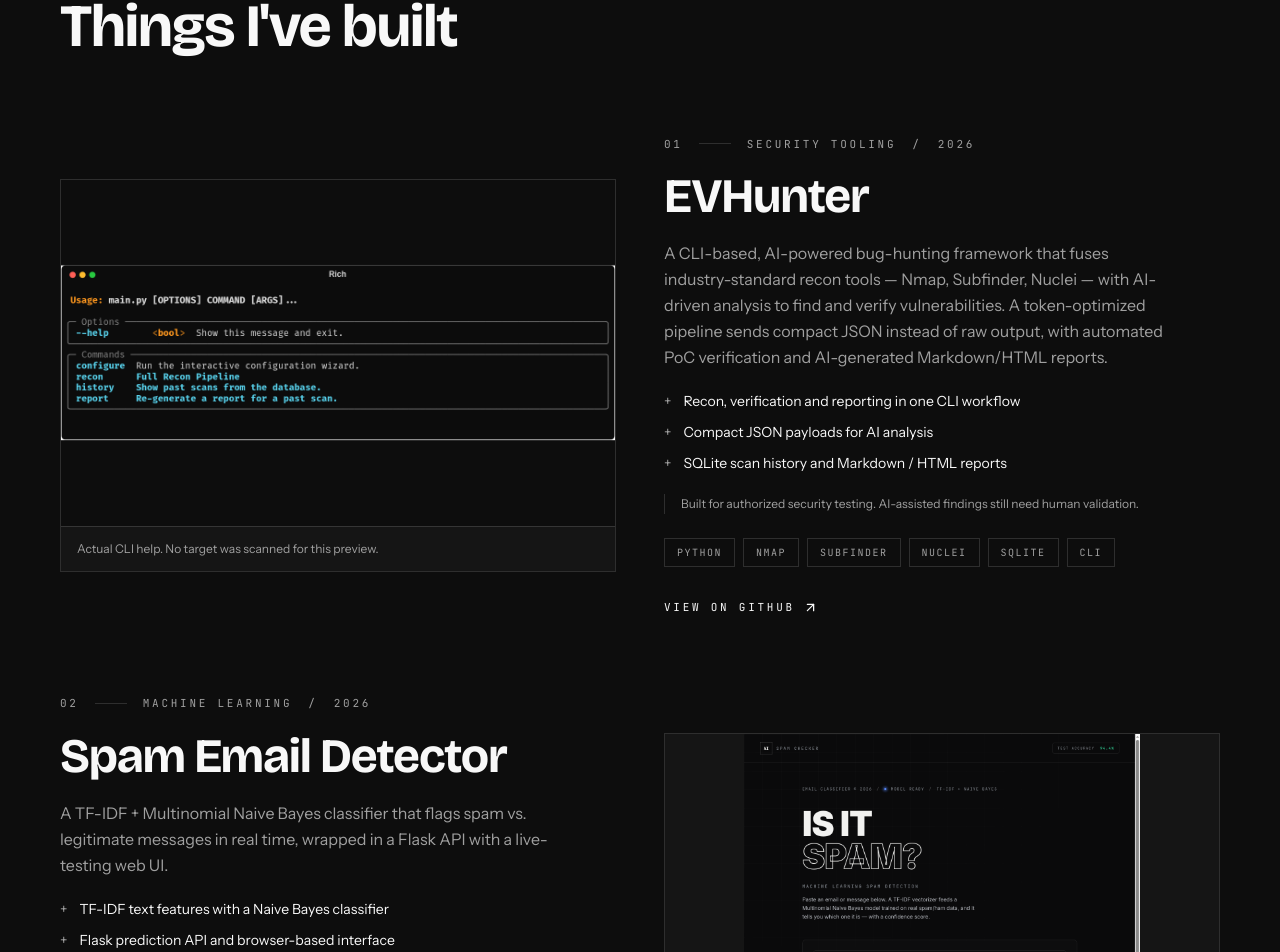
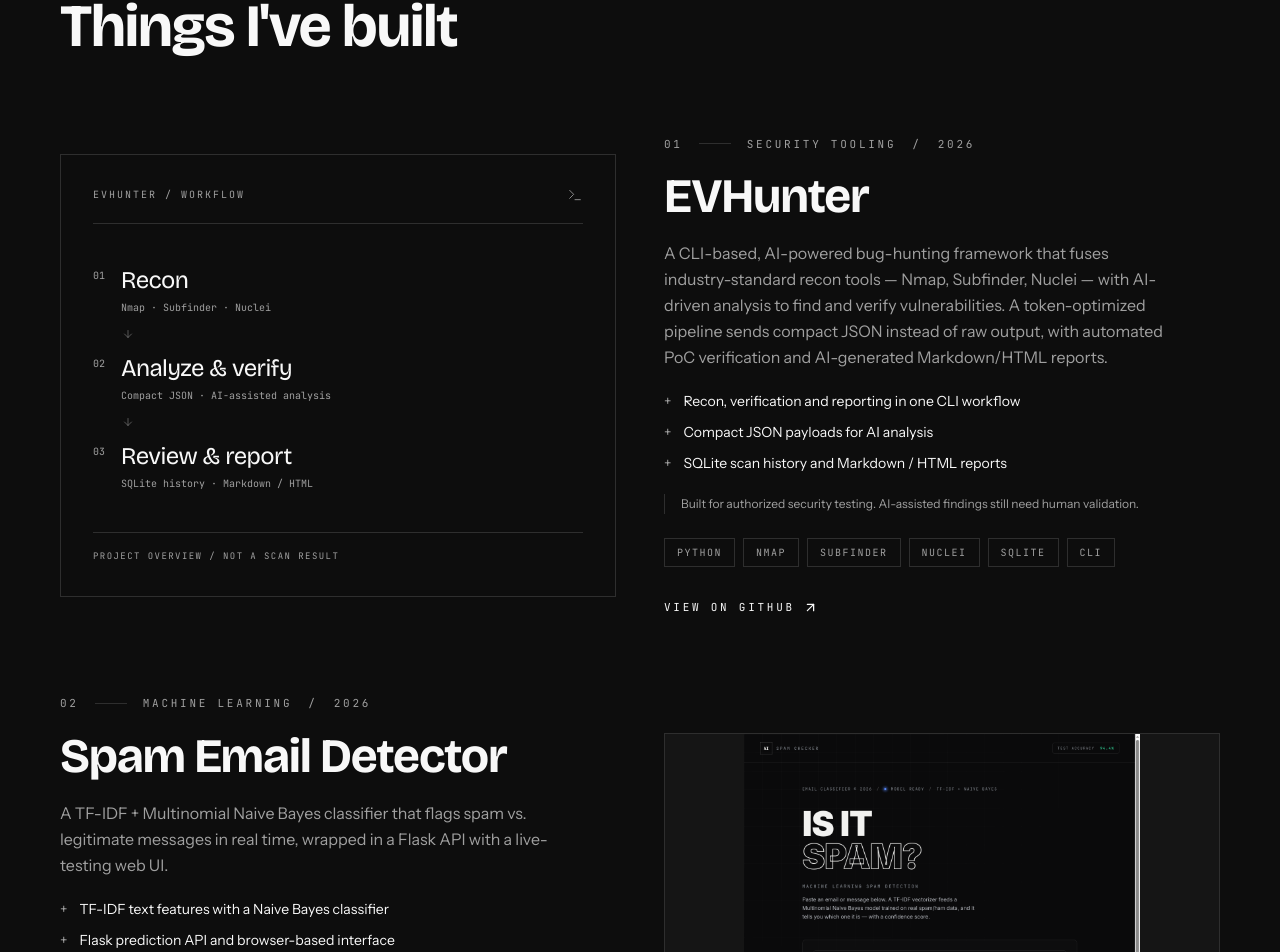
Before and after one commit to 0xEve/protofolio, a Next.js app: page / in a window 1280 px wide. Shown: the part 1714-2666 px from the top of the page. Built offline with nearby package versions, Linux system fonts and the light colour scheme.

Commit message:
Improve components/Work.js for review

```diff
--- a/components/Work.js
+++ b/components/Work.js
@@ -1,11 +1,40 @@
 "use client";
 
-import { ArrowUpRight, Play } from "lucide-react";
+import { ArrowUpRight, Play, Terminal, ArrowDown } from "lucide-react";
 import { profile } from "@/data/profile";
 import SectionHeading from "./SectionHeading";
 import Reveal from "./Reveal";
 
 function Cover({ project }) {
+  if (project.title === "EVHunter") return (
+    <figure className="bg-bg p-6 md:p-8">
+      <div className="flex items-center justify-between border-b border-line pb-5">
+        <span className="font-mono text-[10px] uppercase tracking-[0.2em] text-mut">EVHunter / workflow</span>
+        <Terminal size={16} strokeWidth={1.25} className="text-mut" aria-hidden="true" />
+      </div>
+      <div className="py-5 md:py-7">
+        {[
+          ["01", "Recon", "Nmap · Subfinder · Nuclei"],
+          ["02", "Analyze & verify", "Compact JSON · AI-assisted analysis"],
+          ["03", "Review & report", "SQLite history · Markdown / HTML"],
+        ].map(([number, title, detail], i) => (
+          <div key={number}>
+            <div className="flex items-start gap-4 py-3">
+              <span className="pt-1 font-mono text-[10px] text-mut">{number}</span>
+              <div>
+                <div className="font-display text-xl md:text-2xl tracking-tight">{title}</div>
+                <div className="mt-1 font-mono text-[9px] md:text-[10px] leading-relaxed text-mut">{detail}</div>
+              </div>
+            </div>
+            {i < 2 && <ArrowDown size={12} strokeWidth={1} className="ml-[29px] text-mut" aria-hidden="true" />}
+          </div>
+        ))}
+      </div>
+      <figcaption className="border-t border-line pt-4 font-mono text-[9px] uppercase tracking-[0.16em] leading-relaxed text-mut">
+        Project overview / not a scan result
+      </figcaption>
+    </figure>
+  );
   return (
     <figure className="bg-soft">
       <div className="aspect-[16/10] overflow-hidden">
```
